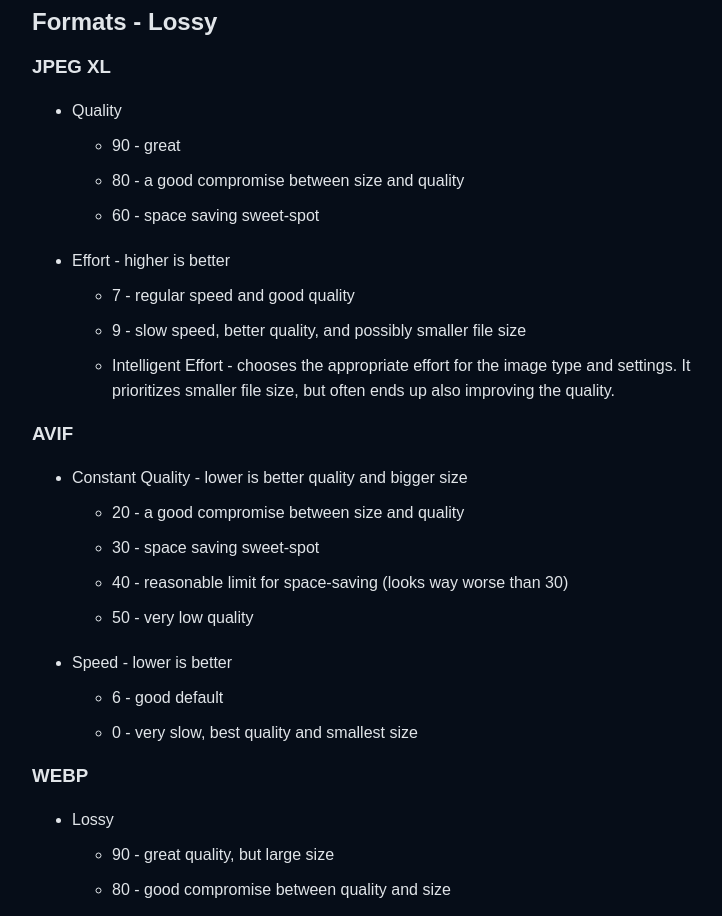
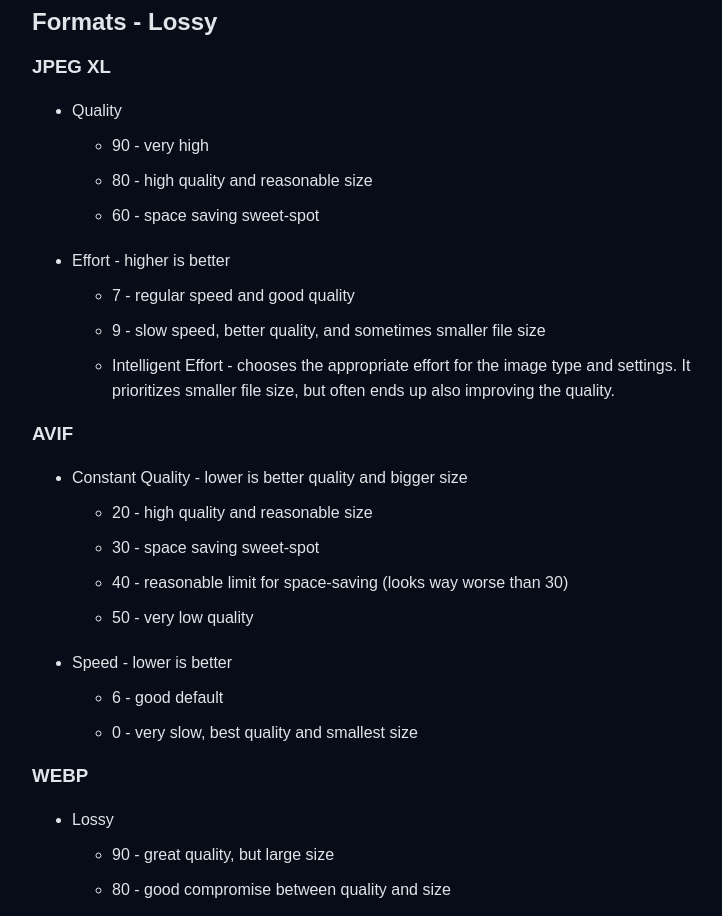
Before and after one commit to JacobDev1/xl-converter-docs, a React (Vite) app: page /formats in a window 1280 px wide. Shown: the part 1240-2156 px from the top of the page, without its empty margins (468-1190 px from the left). Built offline with nearby package versions, Linux system fonts and the light colour scheme; the HTML template or start-up script is replaced by a standard one.

Commit message:
Edit content

```diff
--- a/src/pages/Formats.tsx
+++ b/src/pages/Formats.tsx
@@ -38,14 +38,14 @@ export default function Formats(){
         <ul>
             <li>Quality</li>
             <ul>
-                <li>90 - great</li>
-                <li>80 - a good compromise between size and quality</li>
+                <li>90 - very high</li>
+                <li>80 - high quality and reasonable size</li>
                 <li>60 - space saving sweet-spot</li>
             </ul>
             <li>Effort - higher is better
                 <ul>
                     <li>7 - regular speed and good quality</li>
-                    <li>9 - slow speed, better quality, and possibly smaller file size</li>
+                    <li>9 - slow speed, better quality, and sometimes smaller file size</li>
                     <li>Intelligent Effort - chooses the appropriate effort for the image type and settings. It prioritizes smaller file size, but often ends up also improving the quality.</li>
                 </ul>
             </li>
@@ -54,7 +54,7 @@ export default function Formats(){
         <ul>
             <li>Constant Quality - lower is better quality and bigger size
                 <ul>
-                    <li>20 - a good compromise between size and quality</li>
+                    <li>20 - high quality and reasonable size</li>
                     <li>30 - space saving sweet-spot</li>
                     <li>40 - reasonable limit for space-saving (looks way worse than 30)</li>
                     <li>50 - very low quality</li>
--- a/src/pages/JPGReconstruction.tsx
+++ b/src/pages/JPGReconstruction.tsx
@@ -25,5 +25,8 @@ export default function JPGReconstruction(){
             <li>Check <b>Reconstruct JPG from JPEG XL</b></li>
             <li>A JPG will be generated instead of a PNG, If reconstruction data is found</li>
         </ul>
+
+        <h2>When To Use It?</h2>
+        <p>Use this method when your JPGs are already low quality or you don't want any more compression artifacts.</p>
     </>);
 }
```
